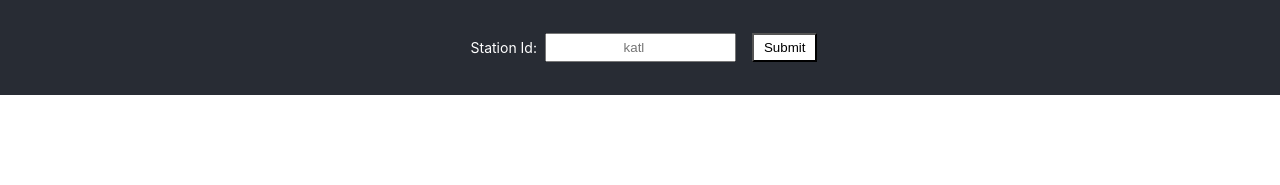
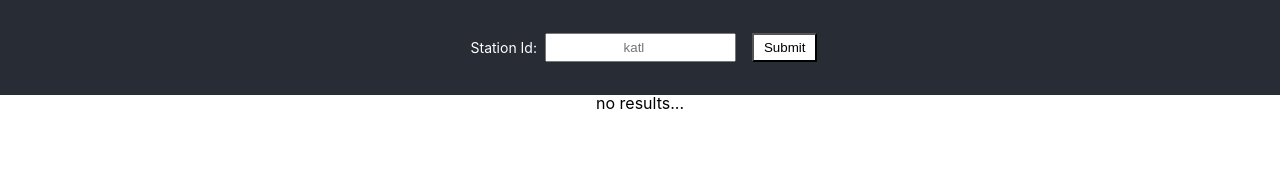
Before and after one commit to tlockhart/gtriWeatherApi, a React (Create React App) app in the folder client/: page / in a window 1280 px wide. Shown: the top 185 px of the page. Built offline with nearby package versions, Linux system fonts and the light colour scheme.

Commit message:
chore: Added no results condition

```diff
--- a/client/src/App.js
+++ b/client/src/App.js
@@ -64,7 +64,7 @@ function App() {
       {data && Object.keys(data).length > 1 ? (
         <Forecast dataPoints={data} />
       ) : (
-        <></>
+        <p>no results...</p>
       )}
     </div>
   );
```
